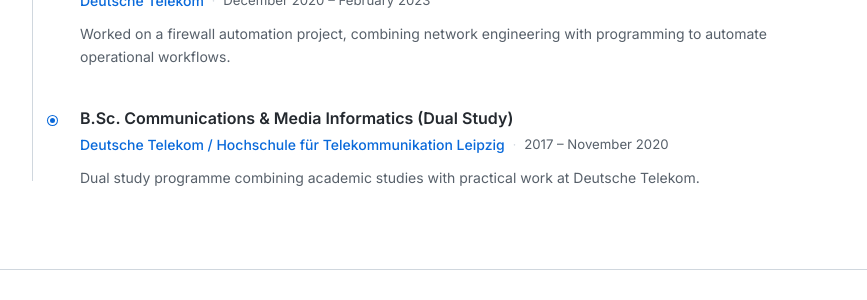
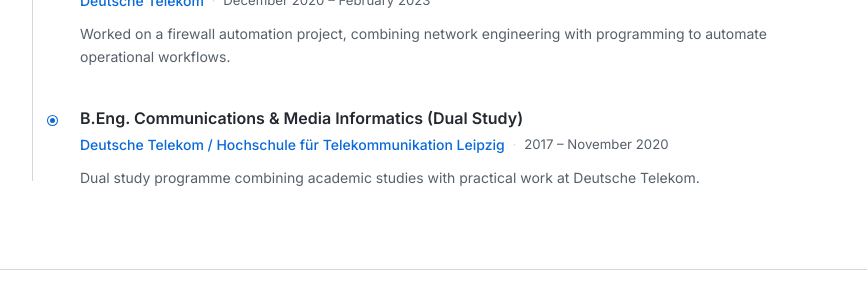
Before and after one commit to jantede/tedemehrtens.de, a Jekyll site: the page built from index.html, in a window 1280 px wide and 900 px high, scrolled down 1716 px. Shown: the part 152-452 px from the top of the window, without its empty margins (202-1069 px from the left). Built offline with Jekyll 4.4.1, drawn with Linux system fonts in a browser that asks for light colours.

Commit message:
Corrected degree

```diff
--- a/_data/experience.yml
+++ b/_data/experience.yml
@@ -15,7 +15,7 @@
   period: "December 2020 – February 2023"
   description: "Worked on a firewall automation project, combining network engineering with programming to automate operational workflows."
 
-- role: "B.Sc. Communications & Media Informatics (Dual Study)"
+- role: "B.Eng. Communications & Media Informatics (Dual Study)"
   company: Deutsche Telekom / Hochschule für Telekommunikation Leipzig
   period: "2017 – November 2020"
   description: "Dual study programme combining academic studies with practical work at Deutsche Telekom."
```
